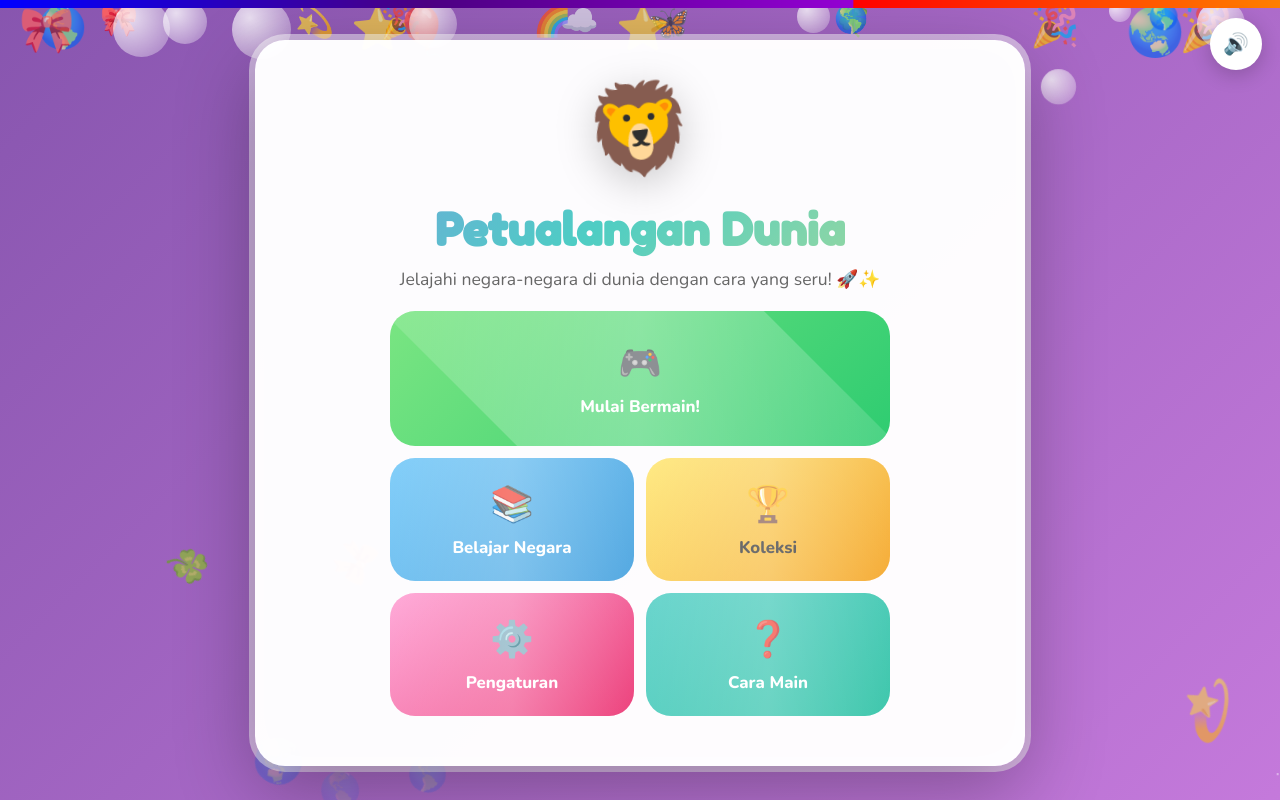
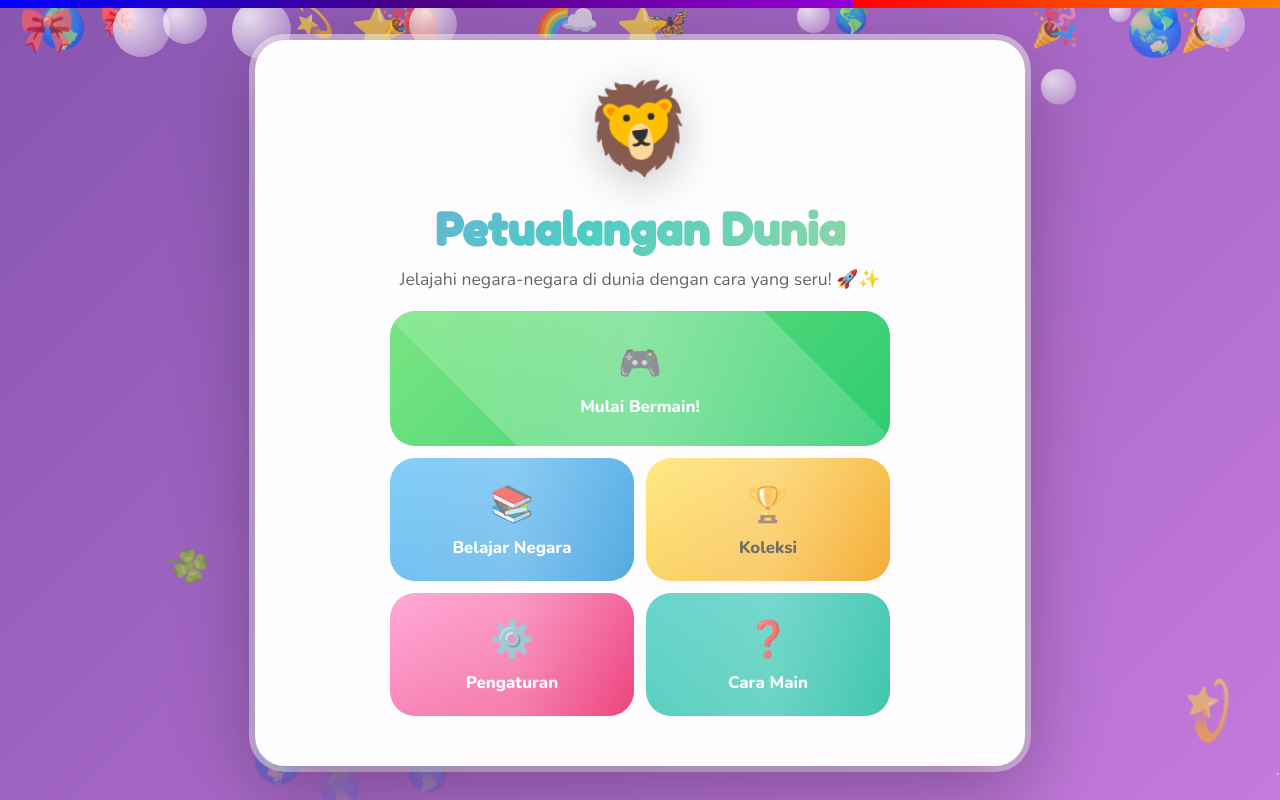
Before and after one commit to KnightGame/petualangan-dunia, a plain HTML site: page index.html in a window 1280 px wide. Drawn offline with nearby package versions, Linux system fonts and the light colour scheme.

Commit message:
Update index.html

```diff
--- a/index.html
+++ b/index.html
@@ -11,8 +11,6 @@
     <div class="rainbow-bar"></div>
     <div class="floating-bg" id="floatingBg"></div>
     <div class="confetti-container" id="confettiContainer"></div>
-
-    <button class="sound-btn" id="soundBtn">🔊</button>
 
     <div class="container">
         <!-- ==================== WELCOME SCREEN ==================== -->
```
